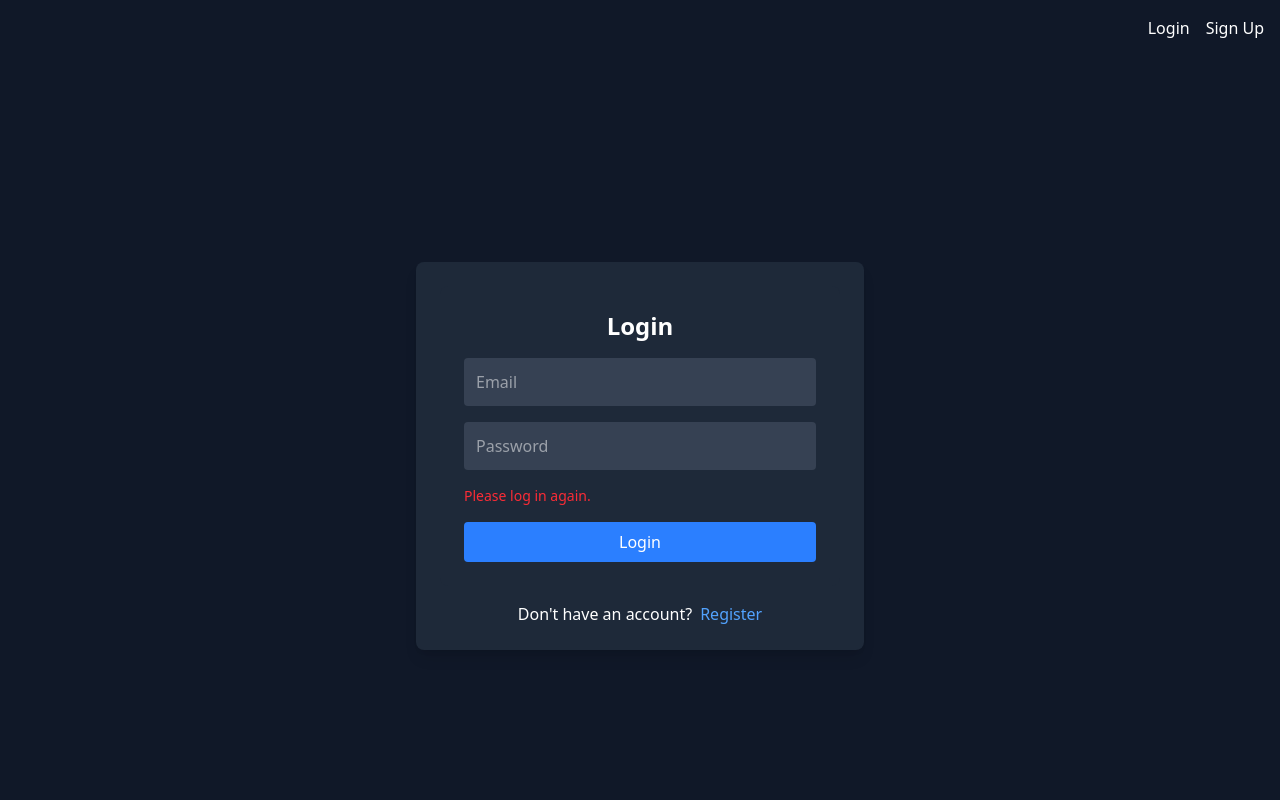
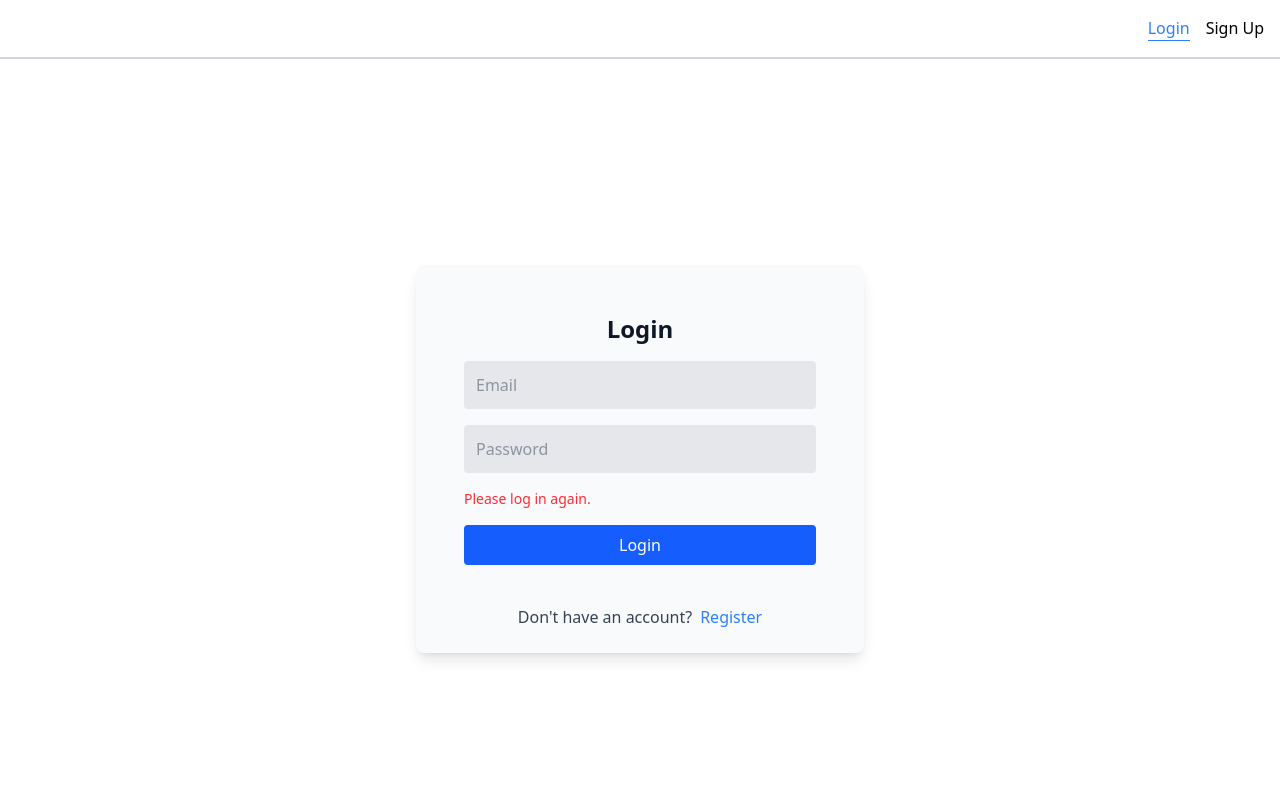
Before and after one commit to Vishnu473/followave, a React (Vite) app: page /followave/auth/login in a window 1280 px wide. Shown: the top 800 px of the page. Built offline with nearby package versions, Linux system fonts and the light colour scheme; no server answers.

Commit message:
modified pages, components to support themes

```diff
--- a/index.html
+++ b/index.html
@@ -1,5 +1,5 @@
 <!doctype html>
-<html lang="en" class="dark">
+<html lang="en">
   <head>
     <meta charset="UTF-8" />
     <link rel="icon" type="image/svg+xml" href="/vite.svg" />
--- a/src/Components/Auth/Login.jsx
+++ b/src/Components/Auth/Login.jsx
@@ -77,9 +77,9 @@ const Login = () => {
   return (
     <form
       onSubmit={handleLogin}
-      className="space-y-4 bg-gray-800 p-6 rounded-lg"
+      className="space-y-4 p-6 rounded-lg"
     >
-      <h2 className="text-2xl font-bold text-center text-white">Login</h2>
+      <h2 className="text-2xl font-bold text-center text-gray-900 dark:text-white">Login</h2>
 
       <input
         type="email"
@@ -93,7 +93,7 @@ const Login = () => {
           validateField("email", e.target.value);
           if (error) dispatch(clearError());
         }}
-        className="w-full p-3 rounded-sm bg-gray-700 text-white focus:outline-none focus:ring-1 focus:ring-blue-500"
+        className="w-full p-3 rounded-sm bg-gray-200 text-gray-700 dark:bg-gray-700 dark:text-white focus:outline-none focus:ring-1 focus:bg-white dark:focus:bg-gray-800  focus:ring-gray-500 dark:focus:ring-blue-500"
       />
       {errors.email && <p className="text-red-500 text-sm">{errors.email}</p>}
 
@@ -109,7 +109,7 @@ const Login = () => {
           validateField("password", e.target.value);
           if (error) dispatch(clearError());
         }}
-        className="w-full p-3 rounded-sm bg-gray-700 text-white focus:outline-none focus:ring-1 focus:ring-blue-500"
+        className="w-full p-3 rounded-sm  bg-gray-200 text-gray-700 dark:bg-gray-700 dark:text-white focus:outline-none focus:bg-white dark:focus:bg-gray-800  focus:ring-1 focus:ring-gray-500 dark:focus:ring-blue-500"
       />
       {errors.password && (
         <p className="text-red-500 text-sm">{errors.password}</p>
@@ -119,7 +119,7 @@ const Login = () => {
 
       <button
         type="submit"
-        className="w-full bg-blue-500 hover:bg-blue-600 text-white py-2 rounded-sm disabled:bg-gray-500 transition-all duration-200"
+        className="w-full bg-blue-600 dark:bg-blue-500 hover:bg-blue-600 text-white py-2 rounded-sm disabled:bg-gray-500 transition-all duration-200"
         disabled={loading}
       >
         {loading ? "Logging in..." : "Login"}
--- a/src/Components/Common/Footer.jsx
+++ b/src/Components/Common/Footer.jsx
@@ -2,7 +2,7 @@ import React from "react";
 
 const Footer = () => {
   return (
-    <footer className="bg-gray-900 text-white p-6 text-center">
+    <footer className="bg-white border-t-1 border-t-gray-300 dark:border-t-gray-600 text-gray-900 dark:bg-gray-900 dark:text-white p-6 text-center">
       <div className="container mx-auto flex flex-col md:flex-row items-center justify-between">
         <div className="mb-4 md:mb-0">
           <h2 className="text-lg font-semibold">FolloWave</h2>
--- a/src/Components/Common/Navbar.jsx
+++ b/src/Components/Common/Navbar.jsx
@@ -1,11 +1,11 @@
 import { Menu, X } from "lucide-react";
 import React, { useState, useEffect } from "react";
-import { Link, useNavigate } from "react-router-dom";
+import { NavLink, useNavigate } from "react-router-dom";
 import { useCheckAuth } from "../../Hooks/useCheckAuth.js";
 import { api } from "../../Services/ApiService.js";
 import Swal from "sweetalert2";
 import { useDispatch } from "react-redux";
-import { logout, clearError } from "../../Hooks/Redux/Slices/userSlice.js";
+import { logout, clearError } from "../../Hooks/Redux/slices/userSlice.js";
 
 const Navbar = () => {
   const [menuOpen, setMenuOpen] = useState(false);
@@ -25,7 +25,11 @@ const Navbar = () => {
 
   const handleLogout = async () => {
     try {
-      const response = await api.post("/users/logout", {}, { withCredentials: true });
+      const response = await api.post(
+        "/users/logout",
+        {},
+        { withCredentials: true }
+      );
 
       if (response && response.status === 200) {
         dispatch(logout());
@@ -37,7 +41,7 @@ const Navbar = () => {
           showConfirmButton: false,
           timer: 1000,
         }).then(() => {
-          navigate("/auth/login",{replace:true});
+          navigate("/auth/login", { replace: true });
           // window.location.reload();
         });
       }
@@ -52,11 +56,11 @@ const Navbar = () => {
   };
 
   return (
-    <nav className="bg-gray-900 text-white p-4 shadow-lg">
+    <nav className="bg-white text-black dark:bg-gray-900 dark:text-white p-4 shadow-lg border-b-2 border-gray-300 dark:border-gray-600">
       <div className="container mx-auto flex justify-between items-center">
-        <Link to="/" className="text-xl font-bold">
+        <NavLink to="/" className="text-3xl font-bold text-blue-500 dark:text-blue-400">
           {import.meta.env.VITE_APP_NAME}
-        </Link>
+        </NavLink>
 
         <button
           className="md:hidden z-50 relative"
@@ -69,29 +73,64 @@ const Navbar = () => {
         </button>
 
         <div
-          className={`menu-container fixed top-0 right-0 h-full w-60 bg-gray-900 transform ${
+          className={`menu-container fixed top-0 right-0 h-full w-60 transform ${
             menuOpen ? "translate-x-0" : "translate-x-full"
           } transition-transform duration-300 ease-in-out md:static md:w-auto md:flex md:space-x-4 md:translate-x-0`}
         >
-          <div className={`flex flex-col items-start space-y-4 md:flex-row md:space-y-0 md:space-x-4 ${menuOpen ? "p-6 mt-6" : "p-0"}`}>
+          <div
+            className={`flex flex-col items-start space-y-4 md:flex-row md:space-y-0 md:space-x-4 ${
+              menuOpen ? "p-6 mt-6" : "p-0"
+            }`}
+          >
             {!user ? (
               <>
-                <Link to="/auth/login" className="hover:text-blue-400 transition">
+                <NavLink
+                  to="/auth/login"
+                  className={({ isActive }) =>
+                    isActive
+                      ? `text-blue-500 dark:text-blue-300 border-b-1 border-b-blue-500 dark:border-b-blue-300`
+                      : `hover:text-blue-400 dark:hover:text-blue-300 transition`
+                  }
+                >
                   Login
-                </Link>
-                <Link to="/auth/register" className="hover:text-blue-400 transition">
+                </NavLink>
+                <NavLink
+                  to="/auth/register"
+                  className={({ isActive }) =>
+                    isActive
+                      ? `text-blue-500 dark:text-blue-300 border-b-1 border-b-blue-500 dark:border-b-blue-300`
+                      : `hover:text-blue-400 dark:hover:text-blue-300 transition`
+                  }
+                >
                   Sign Up
-                </Link>
+                </NavLink>
               </>
             ) : (
               <>
-                <Link to="/dashboard" className="hover:text-blue-400 transition">
+                <NavLink
+                  to="/dashboard"
+                  className={({ isActive }) =>
+                    isActive
+                      ? `text-blue-500 dark:text-blue-300 border-b-1 border-b-blue-500 dark:border-b-blue-300`
+                      : `hover:text-blue-400 dark:hover:text-blue-300 transition`
+                  }
+                >
                   Dashboard
-                </Link>
-                <Link to="/profile" className="hover:text-blue-400 transition">
+                </NavLink>
+                <NavLink
+                  to="/profile"
+                  className={({ isActive }) =>
+                    isActive
+                      ? `text-blue-500 dark:text-blue-300 border-b-1 border-b-blue-500 dark:border-b-blue-300`
+                      : `hover:text-blue-400 dark:hover:text-blue-300 transition`
+                  }
+                >
                   Profile
-                </Link>
-                <button onClick={handleLogout} className="hover:text-red-400 transition">
+                </NavLink>
+                <button
+                  onClick={handleLogout}
+                  className="hover:text-red-400 transition"
+                >
                   Logout
                 </button>
               </>
--- a/src/Components/Common/NotFound.jsx
+++ b/src/Components/Common/NotFound.jsx
@@ -1,16 +1,18 @@
-import React from 'react'
-import { Link } from 'react-router-dom'
+import React from "react";
+import { Link } from "react-router-dom";
 
 const NotFound = () => {
   return (
-    <div className="flex flex-col items-center justify-center min-h-screen bg-gray-100 text-gray-900">
+    <div className="flex flex-col items-center justify-center min-h-screen bg-gray-100 text-gray-900 dark:bg-gray-900 dark:text-gray-100">
       <h1 className="text-4xl font-bold">404</h1>
-      <p className="text-lg mt-2">Oops! The page you're looking for doesn't exist.</p>
-      <Link to="/" className="mt-4 text-black underline hover:text-blue-500">
+      <p className="text-lg mt-2">
+        Oops! The page you're looking for doesn't exist.
+      </p>
+      <Link to="/" className="mt-4 text-black dark:text-white underline hover:text-blue-500">
         Go Home
       </Link>
     </div>
-  )
-}
+  );
+};
 
-export default NotFound
+export default NotFound;
--- a/src/Pages/Auth/Auth.jsx
+++ b/src/Pages/Auth/Auth.jsx
@@ -7,8 +7,8 @@ const Auth = () => {
   // const [isRegistering, setIsRegistering] = useState(false);
 
   return (
-    <div className="flex items-center justify-center min-h-screen dark:bg-gray-900 text-white">
-      <div className="w-full max-w-md p-6 dark:bg-gray-800 rounded-lg shadow-lg ">
+    <div className="flex items-center justify-center min-h-screen bg-white dark:bg-gray-900 text-white">
+      <div className="w-full max-w-md p-6 bg-gray-50 dark:bg-gray-800 rounded-lg shadow-lg ">
         {/* <motion.div
           key={isRegistering ? "register" : "login"}
           initial={{ opacity: 0, y: -20 }}
@@ -25,11 +25,11 @@ const Auth = () => {
 
 <Outlet />
 
-        <p className="mt-4 text-center">
+        <p className="mt-4 text-center text-gray-700 dark:text-gray-200">
         {location.pathname === "/auth/register" ? "Already have an account?" : "Don't have an account?"}
           <Link
             to={location.pathname === "/auth/register" ? "/auth/login" : "/auth/register"}
-            className="ml-2 text-blue-400 hover:underline"
+            className="ml-2 text-blue-500 dark:text-blue-400 hover:underline"
           >
             {location.pathname === "/auth/register" ? "Login" : "Register"}
           </Link>
--- a/src/Pages/Home/Dashboard.jsx
+++ b/src/Pages/Home/Dashboard.jsx
@@ -6,7 +6,7 @@ const Dashboard = () => {
   const [userDetails, setUserDetails] = useState(null);
 
   if (loading) {
-    return <p>Checking authentication...</p>;
+    return <p className="text-black dark:text-gray-100">Checking authentication...</p>;
   }
 
   useEffect(() => {
@@ -14,9 +14,9 @@ const Dashboard = () => {
   },[user])
 
   return (
-    <div>
-      <h1>Followave</h1>
-      {userDetails ? <p>Hi {userDetails.username}! Welcome to Followave</p> : <p>User data not found</p>}
+    <div className="flex flex-col items-center gap-5 p-20">
+      <h1 className="text-black text-3xl font-bold dark:text-gray-100">Followave</h1>
+      {userDetails ? <p className="text-black text-lg dark:text-gray-100">Hi {userDetails.username}! Welcome to Followave</p> : <p className="text-black text-lg dark:text-gray-100">User data not found</p>}
     </div>
   );
 };
```
Also changed, not shown: src/Components/Auth/Register.jsx (+5 -5 lines), src/Pages/Common/Profile.jsx (+5 -11 lines).
